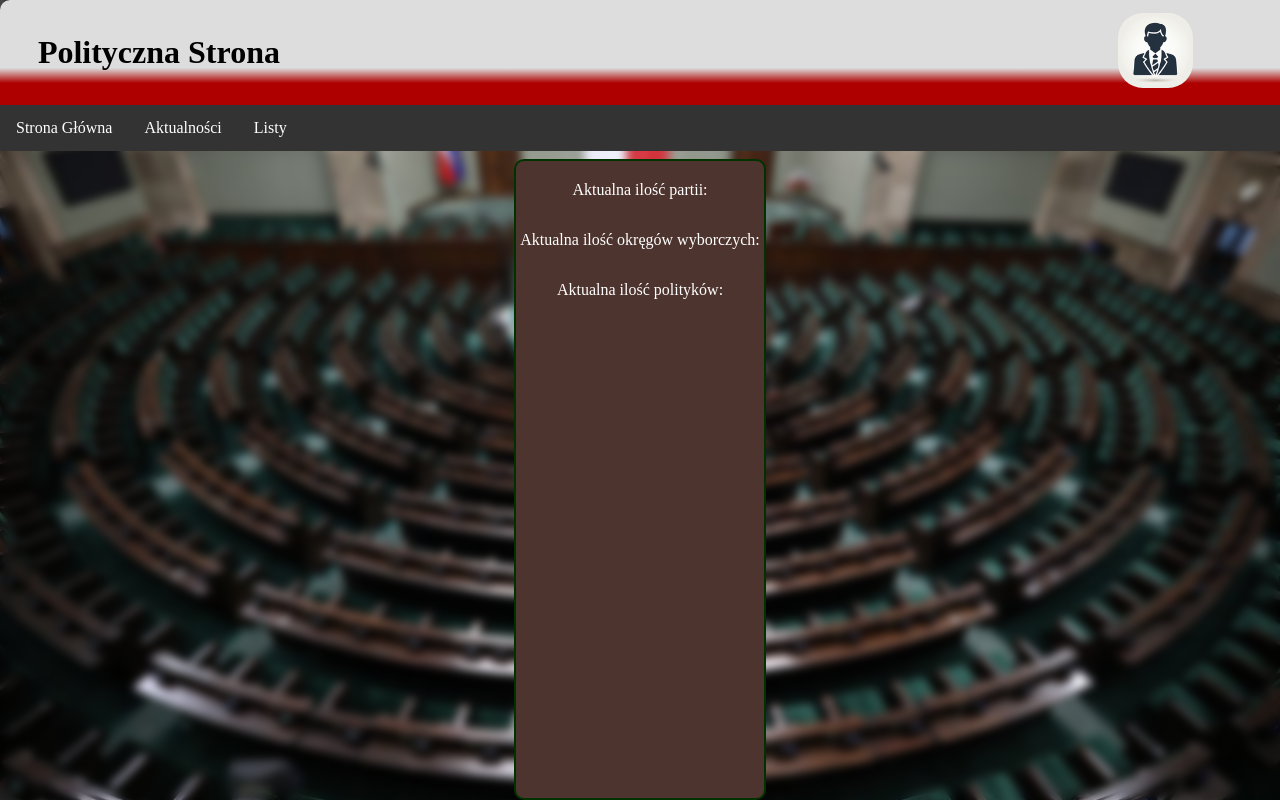
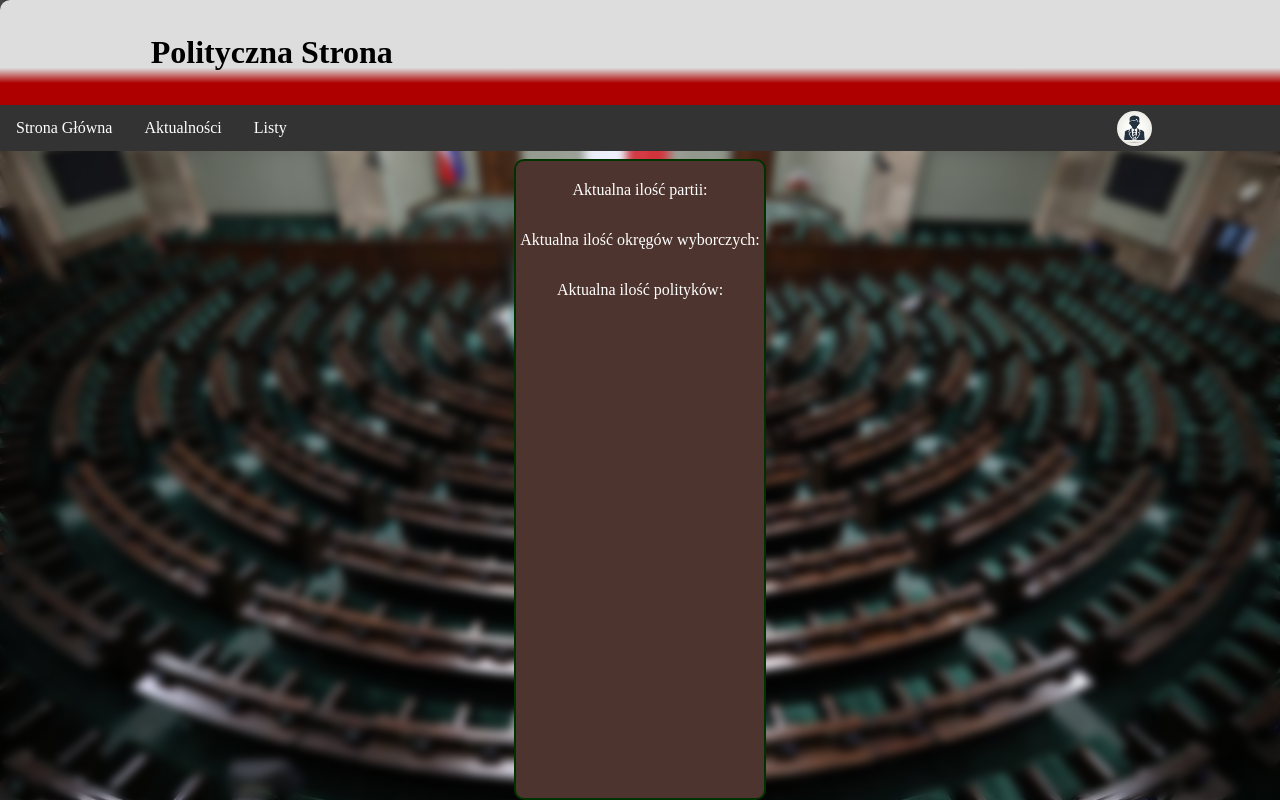
Before and after one commit to lord-vader123/polityczna-strona, a PHP site: page / in a window 1280 px wide. Run offline with PHP 8.4, Linux system fonts and the light colour scheme.

Commit message:
Poprawa paska

```diff
--- a/src/css/style.css
+++ b/src/css/style.css
@@ -49,14 +49,11 @@
     margin-left: 2%;
 }
 
-.login{
-  width: 20%;
-}
-
 .login img {
-border-radius: 25px;
-width: 75px;
-height: 75px;
+  border-radius: 25px;
+  width: 35px;
+  height: 35px;
+  margin-top: 15%;
 }
 
 .menu{
@@ -69,8 +66,9 @@
 
 .navbar{    /* Tło paska */
   width: 100%;
-    overflow: hidden;
-    background-color: #333;
+  overflow: hidden;
+  background-color: #333;
+  height: 46px;
 }
 
 .navbar a {     /* Format tekstu w pasku */
--- a/src/php/html-snippets/header.html
+++ b/src/php/html-snippets/header.html
@@ -2,16 +2,6 @@
     <div class="header_content">
       <div class="title">
           <h1>Polityczna Strona</h1>
-      </div>
-
-      <div class="login">
-        <div class="dropdown" style="float: right; margin-right: 30%;">
-          <img src="/assets/img/ikona.ico">
-            <div class="dropdown-content">
-              <a href="/php/login.php">Zaloguj się</a>
-              <a href="/php/registration.php">Zarejestruj się</a>
-            </div>
-          </div>
       </div>
     </div>
 
@@ -27,42 +17,26 @@
           <a href="about:blank">Politycy</a>
         </div>
       </div>
-    </div>
-  </header>
 
-  <!--
-
-        Kod z wcześniej, potrzebowałem kopiować bo nie działało (USUNĄĆ JAK SKOŃCZYSZ)
-
-      <div class="title">
-    <h1> Polityczna Strona </h1>
-    </div>
-    <div class="menu">
-      <div class="navbar">
-        <a href="/index.php">Strona Główna</a>
-        <a href="about:blank">Aktualności</a>
-
-        <div class="dropdown">
-        <button class="dropbtn">Listy<i class="fa fa-caret-down"></i></button>
-        <div class="dropdown-content">
-          <a href="about:blank">Partie</a>
-          <a href="about:blank">Politycy</a>
-        </div>
-      </div>
-
-  </div>
-
-</div>
       <div class="login">
-    <div class="dropdown">
-    <img style="width: 100px; height: 100px;" src="/assets/img/ikona.ico">
+        <div class="dropdown" style="float: right; margin-right: 10%; margin-left: 10%">
+          <img src="/assets/img/ikona.ico">
             <div class="dropdown-content">
               <a href="/php/login.php">Zaloguj się</a>
               <a href="/php/registration.php">Zarejestruj się</a>
             </div>
-
-
           </div>
       </div>
 
+      <!--
+      <div class="dropdown" style="float: right; margin-right: 7%;">
+        <button class="dropbtn">Konto<i class="fa fa-caret-down"></i></button>
+        <div class="dropdown-content">
+          <a href="/php/login.php">Zaloguj się</a>
+          <a href="/php/registration.php">Zarejestruj się</a>
+        </div>
+      </div>
       -->
+
+    </div>
+  </header>
```
Lines whose indentation alone changed are shown as unchanged.
